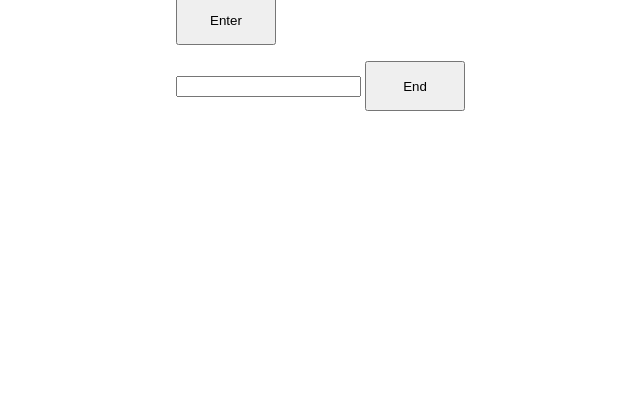
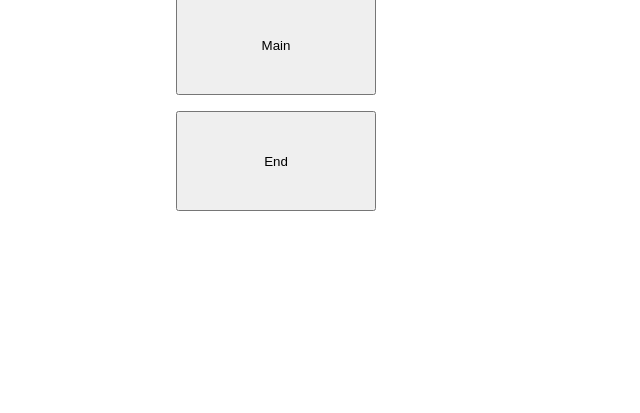
Before and after one commit to skywalker1123/zhenhong-He, a Flask app: template templates/image_result.html in a window 1280 px wide. Shown: the part 387-800 px from the top of the page, without its empty margins (148-788 px from the left). Run offline with Flask 3, Linux system fonts and the light colour scheme; the template is opened without the code that fills it: most values are stand-ins (such as "Sample title", 1, 10 or a date in 2020).

Commit message:
Update image_result.html

```diff
--- a/templates/image_result.html
+++ b/templates/image_result.html
@@ -1,21 +1,17 @@
 <style>
-  .container{width: 100%;margin: auto;}
-  @media(min-width:600px){.container{width: 80%;}}
-  @media(min-width:768px){.container{width: 60%;}}
-  @media(min-width:1024px){.container{width: 50%;}}
- </style>
+    .container{width:100%;margin:auto}
+    @media (min-width:600px) {.container{width: 80%;}}
+    @media (min-width:768px) {.container{width: 60%;}}
+    @media (min-width:1024px) {.container{width: 50%;}}
+</style>
 
 <div class="container">
-<h1>The image :{{r}} generated by Midjourney</h1>
+<h1>The image generated by Midjourney : {{r}}</h1>
 <p><img src={{r}}></p>
-
-<form action = "/main" method ="post">
-    <input type ="submit" value ="Enter" style ="width: 100px;height: 50px;">
+<form action="/main" method="post">
+        <input type = "submit" value="Main" style="width:200px;height:100px;">
 </form>
-
-<form action = "/image_result" method ="post">
-  <input type ="end" name ="q">
-  <input type ="submit" value ="End" style ="width: 100px;height: 50px;">
+<form action="/end" method="post">
+    <input type = "submit" value="End" style="width:200px;height:100px;">
 </form>
-
 </div>
```
